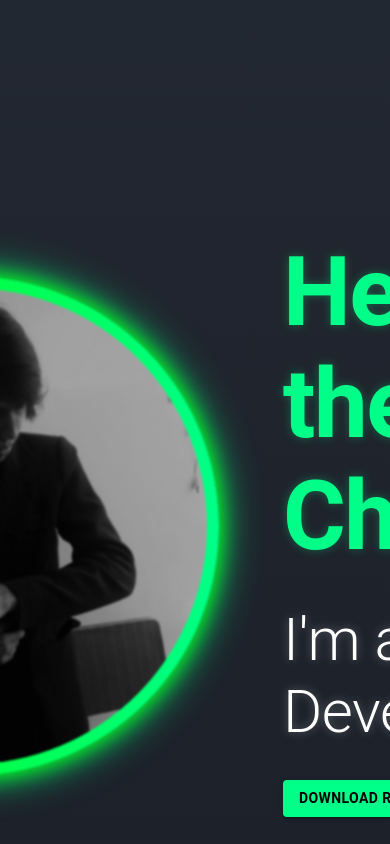
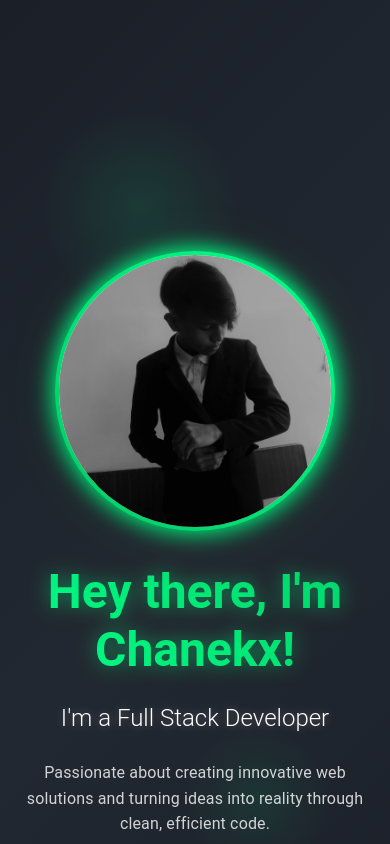
Before and after one commit to Chanekx/portfolio, a React (Vite) app in the folder web/: page / in a window 390 px wide. Shown: the top 844 px of the page. Built offline with nearby package versions, Linux system fonts and the light colour scheme.

Commit message:
Made improvements to the homepage, a lil on other sections

```diff
--- a/web/package.json
+++ b/web/package.json
@@ -6,7 +6,9 @@
   "dependencies": {
     "@emotion/react": "^11.14.0",
     "@emotion/styled": "^11.14.0",
+    "@mui/icons-material": "^7.2.0",
     "@mui/material": "^7.1.1",
+    "framer-motion": "^12.23.12",
     "react": "^19.1.0",
     "react-dom": "^19.1.0",
     "react-router-dom": "^7.6.2"
--- a/web/src/pages/home/index.tsx
+++ b/web/src/pages/home/index.tsx
@@ -1,10 +1,15 @@
-import { Stack, Typography, Button, type SxProps } from "@mui/material";
+import { Stack, Typography, Button, Box, useTheme, useMediaQuery, type SxProps } from "@mui/material";
+import { motion } from "framer-motion";
+import DownloadIcon from '@mui/icons-material/Download';
 
 type HomePageProps = {
   sx?: SxProps;
 };
 
 const HomePage = ({ sx }: HomePageProps) => {
+  const theme = useTheme();
+  const isMobile = useMediaQuery(theme.breakpoints.down('md'));
+
   return (
     <Stack
       minHeight="130vh"
@@ -12,49 +17,94 @@ const HomePage = ({ sx }: HomePageProps) => {
       alignItems="center"
       justifyContent="center"
       spacing={8}
-      padding={8}
+      padding={{ xs: 2, md: 8 }}
       sx={{
-        background: "linear-gradient(180deg, #222831 0%, #1a1f28 100%)",
-        paddingTop: "5%",
+        background: "linear-gradient(135deg, #1a1f28 0%, #222831 50%, #1a1f28 100%)",
+        position: "relative",
+        overflow: "hidden",
         ...sx,
       }}
     >
-      <Stack direction="column" height="100vh" width="100%">
+      <Box
+        sx={{
+          position: "absolute",
+          top: "10%",
+          left: "10%",
+          width: "200px",
+          height: "200px",
+          background: "radial-gradient(circle, rgba(0, 255, 136, 0.1) 0%, transparent 70%)",
+          borderRadius: "50%",
+          animation: "float 6s ease-in-out infinite",
+          "@keyframes float": {
+            "0%, 100%": { transform: "translateY(0px) rotate(0deg)" },
+            "50%": { transform: "translateY(-20px) rotate(180deg)" },
+          },
+        }}
+      />
+      <Box
+        sx={{
+          position: "absolute",
+          bottom: "20%",
+          right: "15%",
+          width: "150px",
+          height: "150px",
+          background: "radial-gradient(circle, rgba(0, 255, 136, 0.08) 0%, transparent 70%)",
+          borderRadius: "50%",
+          animation: "float 8s ease-in-out infinite reverse",
+        }}
+      />
+
       <Stack
-          direction="row"
-          spacing={8}
+        direction={{ xs: "column", md: "row" }}
+        spacing={{ xs: 4, md: 8 }}
         alignItems="center"
         justifyContent="center"
-          height="100vh"
         width="100%"
-          padding={8}
+        maxWidth="1200px"
+        sx={{ position: "relative", zIndex: 1 }}
+      >
+        {/* Profile Image Section */}
+        <motion.div
+          initial={{ opacity: 0, scale: 0.8, x: -50 }}
+          animate={{ opacity: 1, scale: 1, x: 0 }}
+          transition={{ duration: 0.8, ease: "easeOut" }}
+        >
+          <Stack alignItems="center">
+            <Box
               sx={{
+                width: { xs: "280px", sm: "350px", md: "400px" },
+                height: { xs: "280px", sm: "350px", md: "400px" },
+                borderRadius: "50%",
+                padding: "4px",
+                background: "linear-gradient(45deg, #00ff88, #00cc66, #00ff88, #00cc66)",
+                backgroundSize: "300% 300%",
+                animation: "gradient 4s linear infinite",
+                boxShadow: "0 0 30px rgba(0, 255, 136, 0.3), 0 0 60px rgba(0, 255, 136, 0.1)",
                 position: "relative",
-            zIndex: 1,
+                "&::before": {
+                  content: '""',
+                  position: "absolute",
+                  top: "-2px",
+                  left: "-2px",
+                  right: "-2px",
+                  bottom: "-2px",
+                  borderRadius: "50%",
+                  background: "linear-gradient(45deg, #00ff88, #00cc66, #00ff88, #00cc66)",
+                  backgroundSize: "300% 300%",
+                  animation: "gradient 4s linear infinite",
+                  zIndex: -1,
+                  filter: "blur(10px)",
+                }
               }}
             >
-          <Stack>
-            <Stack
-              style={{
-                width: "500px",
-                height: "500px",
-                borderRadius: "50%",
-                padding: "12px",
-                background:
-                  "linear-gradient(90deg, #00ff00, #00ff88, #00ff00, #00ff88)",
-                backgroundSize: "300% 300%",
-                animation: "gradient 4s linear infinite",
-                boxShadow: "0 0 20px #00ff00, 0 0 40px #00ff88",
-                filter: "blur(1px)",
-              }}
-            >
-              <Stack
-                style={{
+              <Box
+                sx={{
                   width: "100%",
                   height: "100%",
                   borderRadius: "50%",
                   overflow: "hidden",
                   background: "white",
+                  boxShadow: "inset 0 0 20px rgba(0, 0, 0, 0.1)",
                 }}
               >
                 <img
@@ -67,52 +117,97 @@ const HomePage = ({ sx }: HomePageProps) => {
                     display: "block",
                   }}
                 />
+              </Box>
+            </Box>
           </Stack>
-            </Stack>
-          </Stack>
+        </motion.div>
 
-          <Stack spacing={4}>
+        {/* Content Section */}
+        <motion.div
+          initial={{ opacity: 0, scale: 0.8, x: 50 }}
+          animate={{ opacity: 1, scale: 1, x: 0 }}
+          transition={{ duration: 0.8, delay: 0.2, ease: "easeOut" }}
+        >
+          <Stack
+            spacing={{ xs: 3, md: 4 }}
+            alignItems={{ xs: "center", md: "flex-start" }}
+            textAlign={{ xs: "center", md: "left" }}
+            maxWidth={{ xs: "100%", md: "500px" }}
+          >
             <Typography
-              variant="h1"
+              variant={isMobile ? "h3" : "h2"}
               sx={{
                 fontWeight: "bold",
                 color: "#00ff88",
-                textShadow: "0 0 10px rgba(0, 255, 136, 0.3)",
+                textShadow: "0 0 20px rgba(0, 255, 136, 0.5)",
+                lineHeight: 1.2,
+                background: "linear-gradient(45deg, #00ff88, #00cc66)",
+                backgroundClip: "text",
+                WebkitBackgroundClip: "text",
+                WebkitTextFillColor: "transparent",
               }}
             >
               Hey there, I'm Chanekx!
             </Typography>
+
             <Typography
-              variant="h2"
+              variant={isMobile ? "h5" : "h4"}
               sx={{
                 color: "white",
                 textShadow: "0 0 10px rgba(255, 255, 255, 0.3)",
+                fontWeight: 300,
+                lineHeight: 1.4,
               }}
             >
               I'm a Full Stack Developer
             </Typography>
 
+            <Typography
+              variant="body1"
+              sx={{
+                color: "rgba(255, 255, 255, 0.8)",
+                lineHeight: 1.6,
+                maxWidth: "400px",
+              }}
+            >
+              Passionate about creating innovative web solutions and turning ideas into reality through clean, efficient code.
+            </Typography>
+
+            <motion.div
+              whileHover={{ scale: 1.05 }}
+              whileTap={{ scale: 0.95 }}
+            >
               <a
-              href="Circulado_Portfolio (UPDATEDJULY252025).pdf"
-              download="Circulado_Portfolio (UPDATEDJULY252025).pdf"
+                href="/Circulado_Portfolio (UPDATEDJULY252025).pdf"
+                download="Christian_Circulado_Portfolio.pdf"
                 style={{ textDecoration: "none" }}
               >
                 <Button
                   variant="contained"
+                  startIcon={<DownloadIcon />}
                   sx={{
-                  backgroundColor: "#00ff88",
+                    background: "linear-gradient(45deg, #00ff88, #00cc66)",
                     color: "#000",
                     fontWeight: "bold",
+                    fontSize: { xs: "0.9rem", md: "1rem" },
+                    padding: { xs: "12px 24px", md: "16px 32px" },
+                    borderRadius: "50px",
+                    boxShadow: "0 8px 25px rgba(0, 255, 136, 0.3)",
+                    textTransform: "none",
                     "&:hover": {
-                    backgroundColor: "#00cc66",
+                      background: "linear-gradient(45deg, #00cc66, #00ff88)",
+                      boxShadow: "0 12px 35px rgba(0, 255, 136, 0.4)",
+                      transform: "translateY(-2px)",
                     },
+                    transition: "all 0.3s ease",
                   }}
                 >
                   Download Resume
                 </Button>
               </a>
+            </motion.div>
           </Stack>
-        </Stack>
+        </motion.div>
       </Stack>
     </Stack>
   );
--- a/web/src/parts/header/hooks.ts
+++ b/web/src/parts/header/hooks.ts
@@ -0,0 +1,43 @@
+import { useMediaQuery, useTheme } from "@mui/material";
+import { useState } from "react";
+import type { HeaderProps, Section } from ".";
+
+
+interface useHooksParams extends Pick<HeaderProps, 'setSection'>{}
+
+
+export const useHooks = ({setSection}:useHooksParams) => {
+  const [mobileOpen, setMobileOpen] = useState(false);
+  const theme = useTheme();
+  const isMobile = useMediaQuery(theme.breakpoints.down("md"));
+
+  const sections: Section[] = [
+    "home",
+    "about",
+    "techstack",
+    "projects",
+    "contact",
+  ];
+
+  const handleDrawerToggle = () => {
+    setMobileOpen(!mobileOpen);
+  };
+
+  const handleSectionClick = (section: Section) => {
+    const el = document.getElementById(section);
+    if (el) {
+      el.scrollIntoView({ behavior: "smooth" });
+    }
+    setSection?.(section);
+    setMobileOpen(false);
+
+  };
+  return {
+    mobileOpen,
+    isMobile,
+    sections,
+    handleDrawerToggle,
+    handleSectionClick
+
+  };
+};
```
Also changed, not shown: web/src/parts/header/index.tsx (+135 -27 lines), 1 other file (tests, documents, lock files or other folders). Lines whose indentation alone changed are shown as unchanged.
